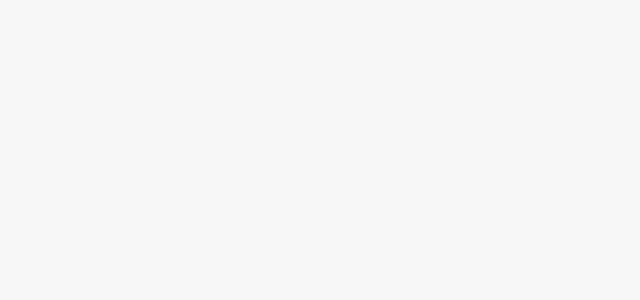
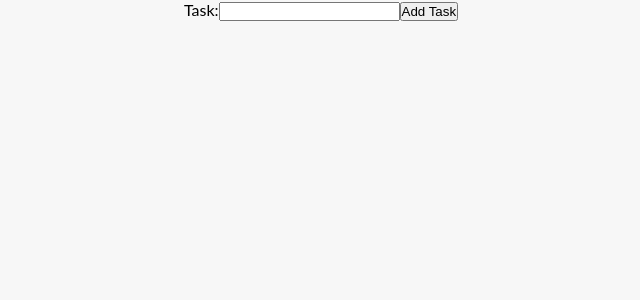
Before and after one commit to MwauStephen/To-do-list, a React (Create React App) app: page / in a window 1280 px wide. Shown: the top 300 px of the page, without its empty margins (319-959 px from the left). Built offline with nearby package versions, Linux system fonts and the light colour scheme.

Commit message:
started the todo list app

```diff
--- a/src/App.js
+++ b/src/App.js
@@ -1,5 +1,11 @@
+import NewTodo from "./Components/NewTodo";
+
 function App() {
-  return <div></div>;
+  return (
+    <div>
+      <NewTodo />
+    </div>
+  );
 }
 
 export default App;
--- a/src/index.css
+++ b/src/index.css
@@ -6,9 +6,10 @@
 
 html {
   font-family: "Lato", sans-serif;
-  font-size: 62.5%;
+  /* font-size: 62.5%; */
 }
 
 body {
   background-color: #f7f7f7;
+  text-align: center;
 }
```
